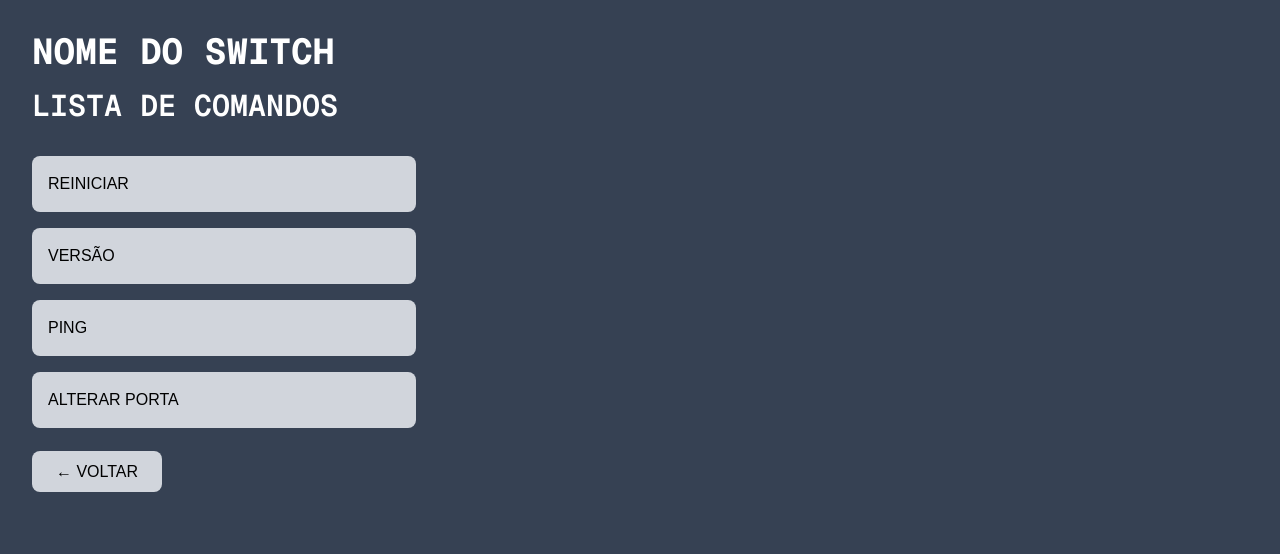
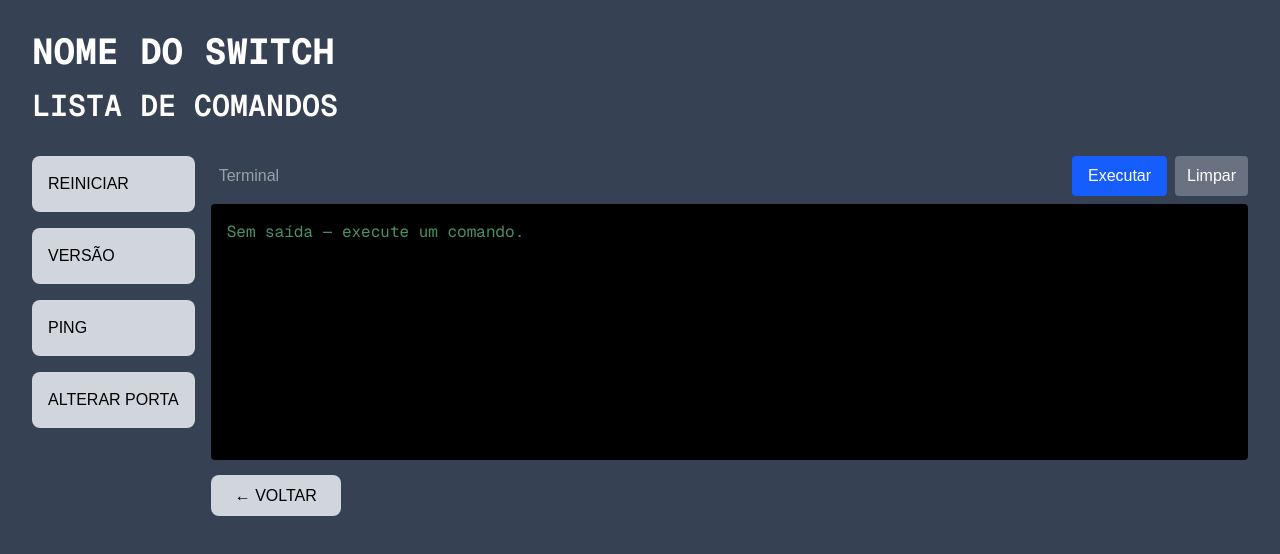
Before and after one commit to EricSL07/web-snmp, a Next.js app: page /dashboard/switch/1/comandos in a window 1280 px wide. Shown: the top 554 px of the page. Built offline with nearby package versions, Linux system fonts and the light colour scheme.

Commit message:
Página de comandos, página de switch.  Tela de Switches Especificos Fixes #23, Tela de Comandos Fixes #22

```diff
--- a/src/app/dashboard/switch/[id]/comandos/page.tsx
+++ b/src/app/dashboard/switch/[id]/comandos/page.tsx
@@ -1,22 +1,82 @@
 // src/app/dashboard/switch/[id]/comandos/page.tsx
+'use client';
+
+import { useState, useRef } from 'react';
 import Link from 'next/link';
 
 export default function ComandosPage({ params }: { params: { id: string } }) {
-  // No futuro, você pode buscar o nome do switch aqui também se quiser
+  const [command, setCommand] = useState<string>('');
+  const [output, setOutput] = useState<string[]>([]);
+  const [loading, setLoading] = useState(false);
+  const outputRef = useRef<HTMLDivElement | null>(null);
+
+  const appendOutput = (text: string) => {
+    setOutput((o) => [...o, text]);
+    // scroll to bottom on next tick
+    setTimeout(() => outputRef.current?.scrollTo({ top: outputRef.current.scrollHeight }), 50);
+  };
+
+  const runCommand = async (cmd?: string) => {
+    const c = (cmd ?? command).trim();
+    if (!c) return;
+    setLoading(true);
+    appendOutput(`> ${c}`);
+    try {
+      const res = await fetch(`/api/switch/${params.id}/command`, {
+        method: 'POST',
+        headers: { 'Content-Type': 'application/json' },
+        body: JSON.stringify({ command: c }),
+      });
+      const data = await res.json();
+      appendOutput(data.output ?? '[sem saída]');
+    } catch (err) {
+      appendOutput(`Erro: ${String(err)}`);
+    } finally {
+      setLoading(false);
+    }
+  };
+
+  const clearOutput = () => setOutput([]);
+
   return (
     <div className="min-h-screen bg-gray-700 text-white p-8">
       <h1 className="text-4xl font-bold mb-4 font-mono">NOME DO SWITCH</h1>
       <h2 className="text-3xl font-semibold mb-8 font-mono">LISTA DE COMANDOS</h2>
-      <div className="flex flex-col gap-4 max-w-sm">
-        <button className="bg-gray-300 text-black p-4 rounded-lg text-left hover:bg-gray-400">REINICIAR</button>
-        <button className="bg-gray-300 text-black p-4 rounded-lg text-left hover:bg-gray-400">VERSÃO</button>
-        <button className="bg-gray-300 text-black p-4 rounded-lg text-left hover:bg-gray-400">PING</button>
-        <button className="bg-gray-300 text-black p-4 rounded-lg text-left hover:bg-gray-400">ALTERAR PORTA</button>
-      </div>
-      <div className="mt-8">
-        <Link href={`/dashboard/switch/${params.id}`} className="bg-gray-300 text-black px-6 py-3 rounded-lg hover:bg-gray-400">
-          ← VOLTAR
-        </Link>
+
+      <div className="flex gap-4 flex-col md:flex-row">
+        <div className="flex flex-col gap-4 max-w-sm">
+          <button onClick={() => runCommand('reboot')} className="bg-gray-300 text-black p-4 rounded-lg text-left hover:bg-gray-400">REINICIAR</button>
+          <button onClick={() => runCommand('show version')} className="bg-gray-300 text-black p-4 rounded-lg text-left hover:bg-gray-400">VERSÃO</button>
+          <button onClick={() => runCommand('ping 8.8.8.8 -c 4')} className="bg-gray-300 text-black p-4 rounded-lg text-left hover:bg-gray-400">PING</button>
+          <button onClick={() => runCommand('change-port 1/1')} className="bg-gray-300 text-black p-4 rounded-lg text-left hover:bg-gray-400">ALTERAR PORTA</button>
+        </div>
+
+        <div className="flex-1">
+          <div className="mb-2 flex gap-2">
+            <input
+              value={command}
+              onChange={(e) => setCommand(e.target.value)}
+              placeholder="Terminal"
+              className="flex-1 p-2 rounded text-white"
+            />
+            <button onClick={() => runCommand()} disabled={loading} className="bg-blue-600 px-4 rounded">{loading ? '...' : 'Executar'}</button>
+            <button onClick={clearOutput} className="bg-gray-500 px-3 rounded">Limpar</button>
+          </div>
+
+          <div ref={outputRef} className="bg-black text-green-300 p-4 rounded h-64 overflow-auto font-mono">
+            {output.length === 0 ? (
+              <div className="opacity-60">Sem saída — execute um comando.</div>
+            ) : (
+              output.map((line, i) => <div key={i}>{line}</div>)
+            )}
+          </div>
+
+          <div className="mt-6">
+            <Link href={`/dashboard/switch/${params.id}`} className="bg-gray-300 text-black px-6 py-3 rounded-lg hover:bg-gray-400">
+              ← VOLTAR
+            </Link>
+          </div>
+        </div>
       </div>
     </div>
   );
--- a/src/app/login/page.tsx
+++ b/src/app/login/page.tsx
@@ -48,14 +48,14 @@ export default function LoginPage() {
             placeholder="LOGIN"
             value={login}
             onChange={(e) => setLogin(e.target.value)}
-            className="p-3 rounded-full bg-gray-300 text-center placeholder-gray-600 focus:outline-none"
+            className="text-black p-3 rounded-full bg-gray-300 text-center placeholder-gray-600 focus:outline-none"
           />
           <input
             type="password"
             placeholder="SENHA"
             value={senha}
             onChange={(e) => setSenha(e.target.value)}
-            className="p-3 rounded-full bg-gray-300 text-center placeholder-gray-600 focus:outline-none"
+            className="text-black p-3 rounded-full bg-gray-300 text-center placeholder-gray-600 focus:outline-none"
           />
           <button type="submit" className="p-3 mt-4 bg-gray-400 text-gray-800 rounded-lg hover:bg-gray-500 transition-colors">
             ENTRAR
--- a/src/app/registrar/page.tsx
+++ b/src/app/registrar/page.tsx
@@ -55,21 +55,21 @@ export default function RegistrarPage() {
             placeholder="LOGIN"
             value={login}
             onChange={(e) => setLogin(e.target.value)}
-            className="p-3 rounded-full bg-gray-300 text-center placeholder-gray-600 focus:outline-none"
+            className="text-black p-3 rounded-full bg-gray-300 text-center placeholder-gray-600 focus:outline-none"
           />
           <input
             type="password"
             placeholder="SENHA"
             value={senha}
             onChange={(e) => setSenha(e.target.value)}
-            className="p-3 rounded-full bg-gray-300 text-center placeholder-gray-600 focus:outline-none"
+            className="text-black p-3 rounded-full bg-gray-300 text-center placeholder-gray-600 focus:outline-none"
           />
           <input
             type="password"
             placeholder="CONFIRMAR SENHA"
             value={confirmarSenha}
             onChange={(e) => setConfirmarSenha(e.target.value)}
-            className="p-3 rounded-full bg-gray-300 text-center placeholder-gray-600 focus:outline-none"
+            className="text-black p-3 rounded-full bg-gray-300 text-center placeholder-gray-600 focus:outline-none"
           />
           <button type="submit" className="p-3 mt-4 bg-gray-400 text-gray-800 rounded-lg hover:bg-gray-500 transition-colors">
             REGISTRAR
```
